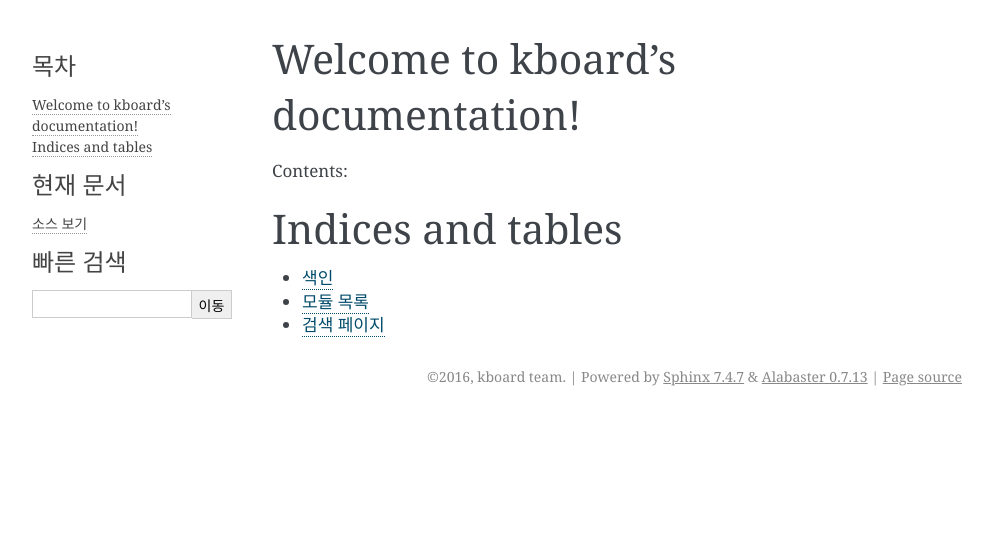
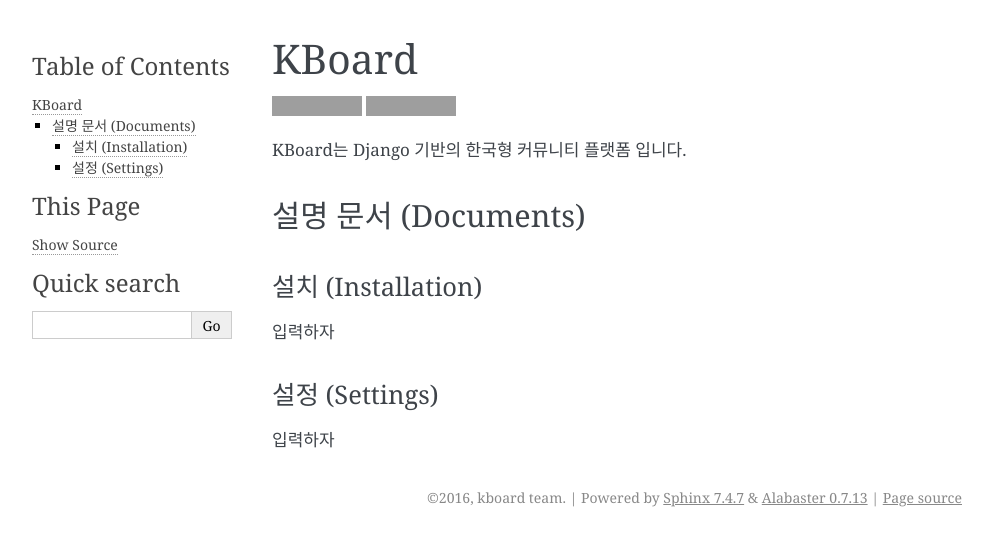
Before and after one commit to kboard/kboard, a Sphinx documentation site: the page built from docs/source/index.rst, in a window 1280 px wide. Shown: the top 546 px of the page, without its empty margins (148-1141 px from the left). Built offline with Sphinx 7.4.7, drawn with Linux system fonts in a browser that asks for light colours; grey boxes are pictures that could not be loaded.

Commit message:
Construct docs structure

```diff
--- a/docs/source/conf.py
+++ b/docs/source/conf.py
@@ -71,7 +71,7 @@
 #
 # This is also used if you do content translation via gettext catalogs.
 # Usually you set "language" from the command line for these cases.
-language = 'ko'
+language = 'en'
 
 # There are two options for replacing |today|: either, you set today to some
 # non-false value, then it is used:
--- a/docs/source/index.rst
+++ b/docs/source/index.rst
@@ -1,21 +1,24 @@
-.. kboard documentation master file, created by
-   sphinx-quickstart on Sun Oct 16 16:12:25 2016.
-   You can adapt this file completely to your liking, but it should at least
-   contain the root `toctree` directive.
+KBoard
+======
 
-Welcome to kboard's documentation!
-==================================
+.. image:: https://api.travis-ci.org/kboard/kboard.svg?branch=master
+    :alt: Build Status
+    :target: https://travis-ci.org/kboard/kboard
 
-Contents:
+.. image:: https://coveralls.io/repos/github/kboard/kboard/badge.svg?branch=master
+        :alt: Coverage status
+        :target: https://coveralls.io/github/kboard/kboard?branch=master
 
-.. toctree::
-   :maxdepth: 2
+KBoard는 Django 기반의 한국형 커뮤니티 플랫폼 입니다.
 
 
+설명 문서 (Documents)
+-------------------
 
-Indices and tables
-==================
+설치 (Installation)
+''''''''''''''''''
+입력하자
 
-* :ref:`genindex`
-* :ref:`modindex`
-* :ref:`search`
+설정 (Settings)
+''''''''''''''
+입력하자
```
